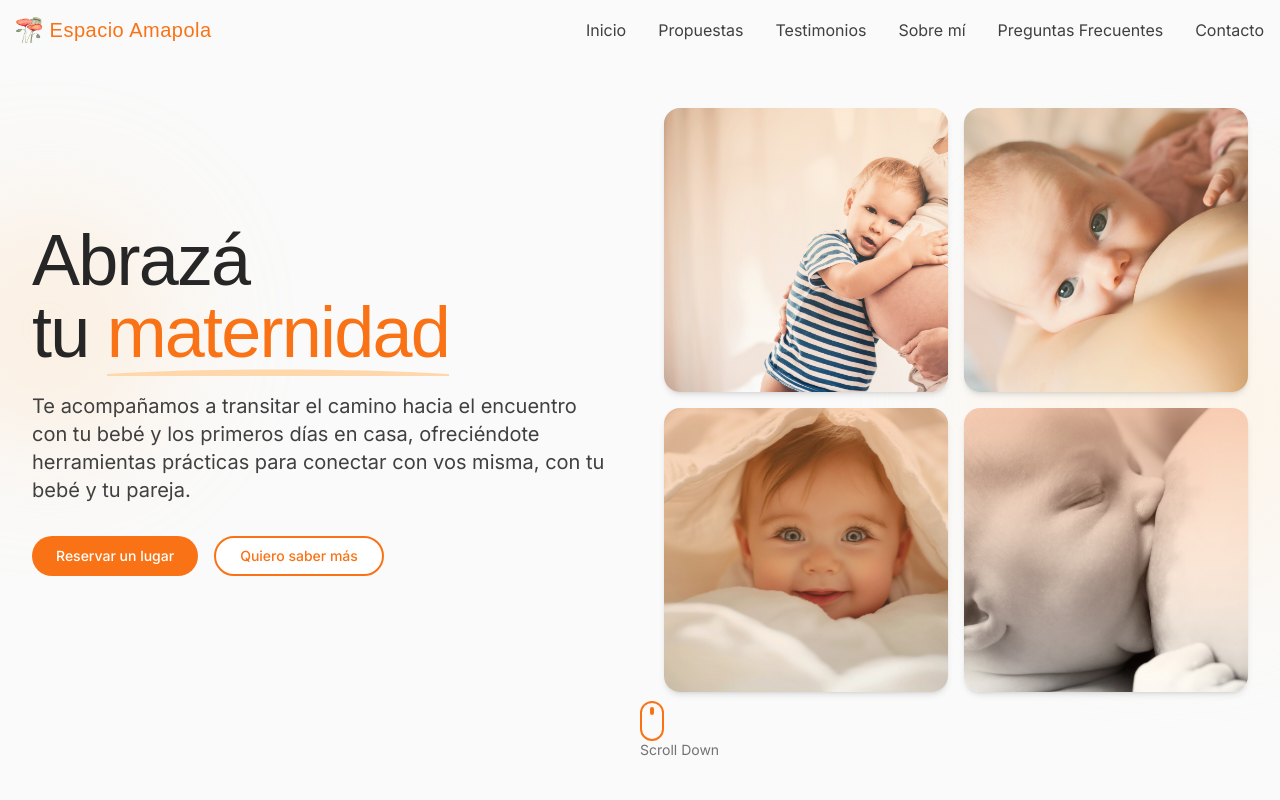
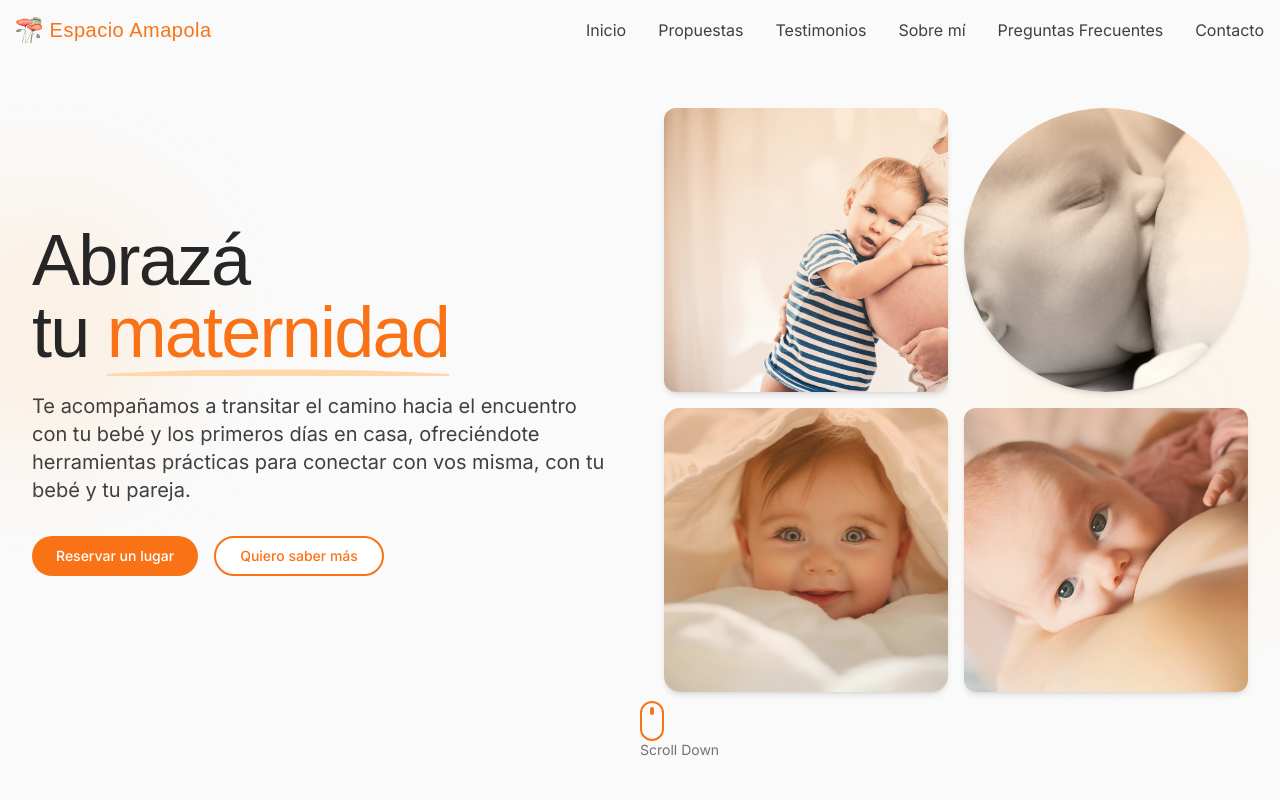
Before and after one commit to ssannnn/espacio_amapola_v2.1, a Next.js app: page / in a window 1280 px wide. Shown: the top 800 px of the page. Built offline with nearby package versions, Linux system fonts and the light colour scheme; no server answers; a web font is replaced by a local one.

Commit message:
Fix hero imgs style, alt and positions

```diff
--- a/components/landing/hero.tsx
+++ b/components/landing/hero.tsx
@@ -35,27 +35,27 @@ export default function Hero() {
   const images = [
     {
       src: "/hero_11.webp",
-      alt: "Pregnant woman",
+      alt: "Hijo con madre embarazada",
       color: "from-orange-300/40 to-transparent",
+      shape: "rounded-xl",
+    },
+    {
+      src: "/hero_44.webp",
+      alt: "Recien nacido",
+      color: "from-orange-400/40 to-transparent",
+      shape: "rounded-full",
+    },
+    {
+      src: "/hero_33.webp",
+      alt: "Bebe",
+      color: "from-orange-500/40 to-transparent",
       shape: "rounded-2xl",
     },
     {
       src: "/hero_22.webp",
-      alt: "Mother and baby",
-      color: "from-orange-400/40 to-transparent",
-      shape: "rounded-2xl",
-    },
-    {
-      src: "/hero_33.webp",
-      alt: "Family",
-      color: "from-orange-500/40 to-transparent",
-      shape: "rounded-2xl",
-    },
-    {
-      src: "/hero_44.webp",
-      alt: "Newborn",
+      alt: "Madre amamantando",
       color: "from-orange-600/40 to-transparent",
-      shape: "rounded-2xl",
+      shape: "rounded-xl",
     },
   ]
 
```
